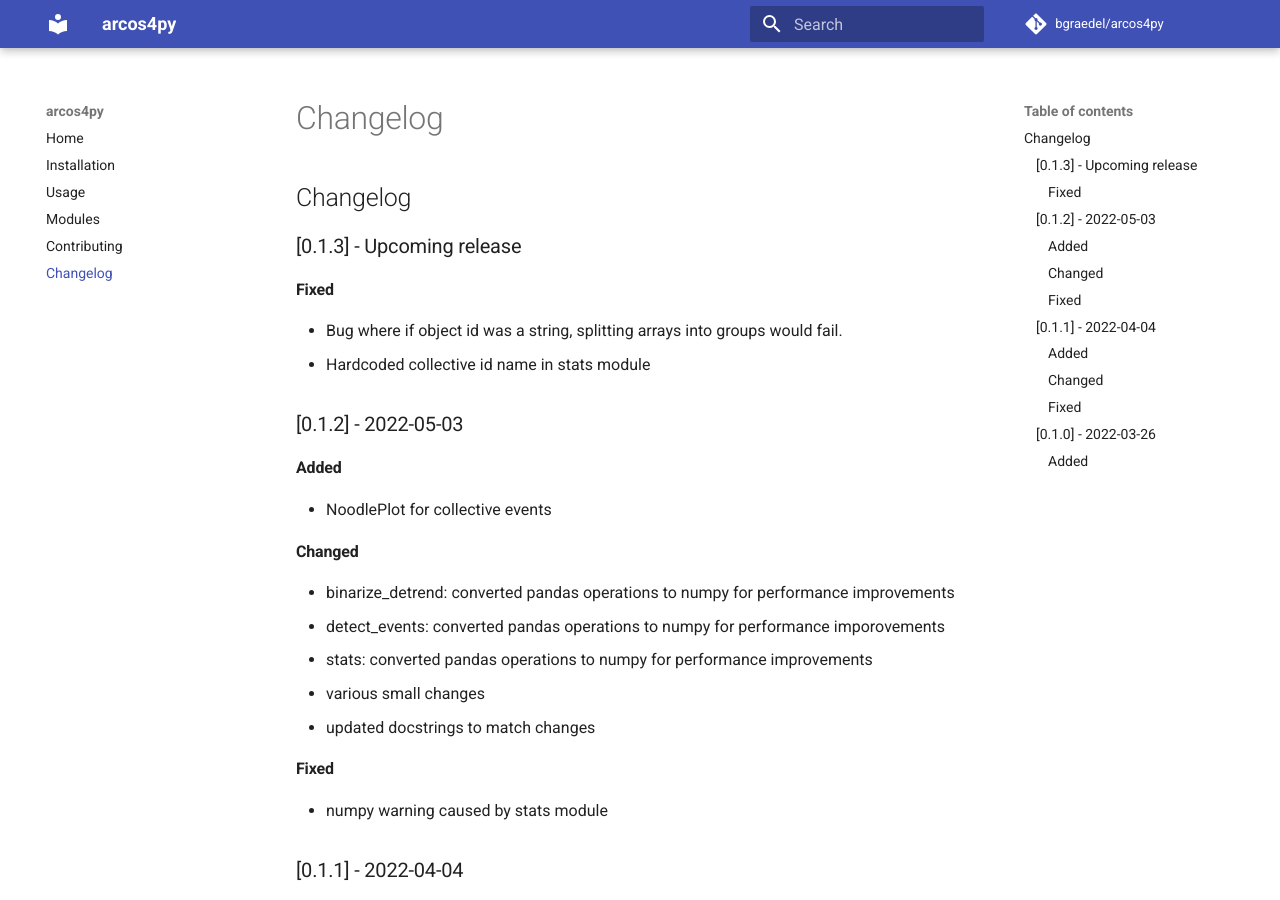
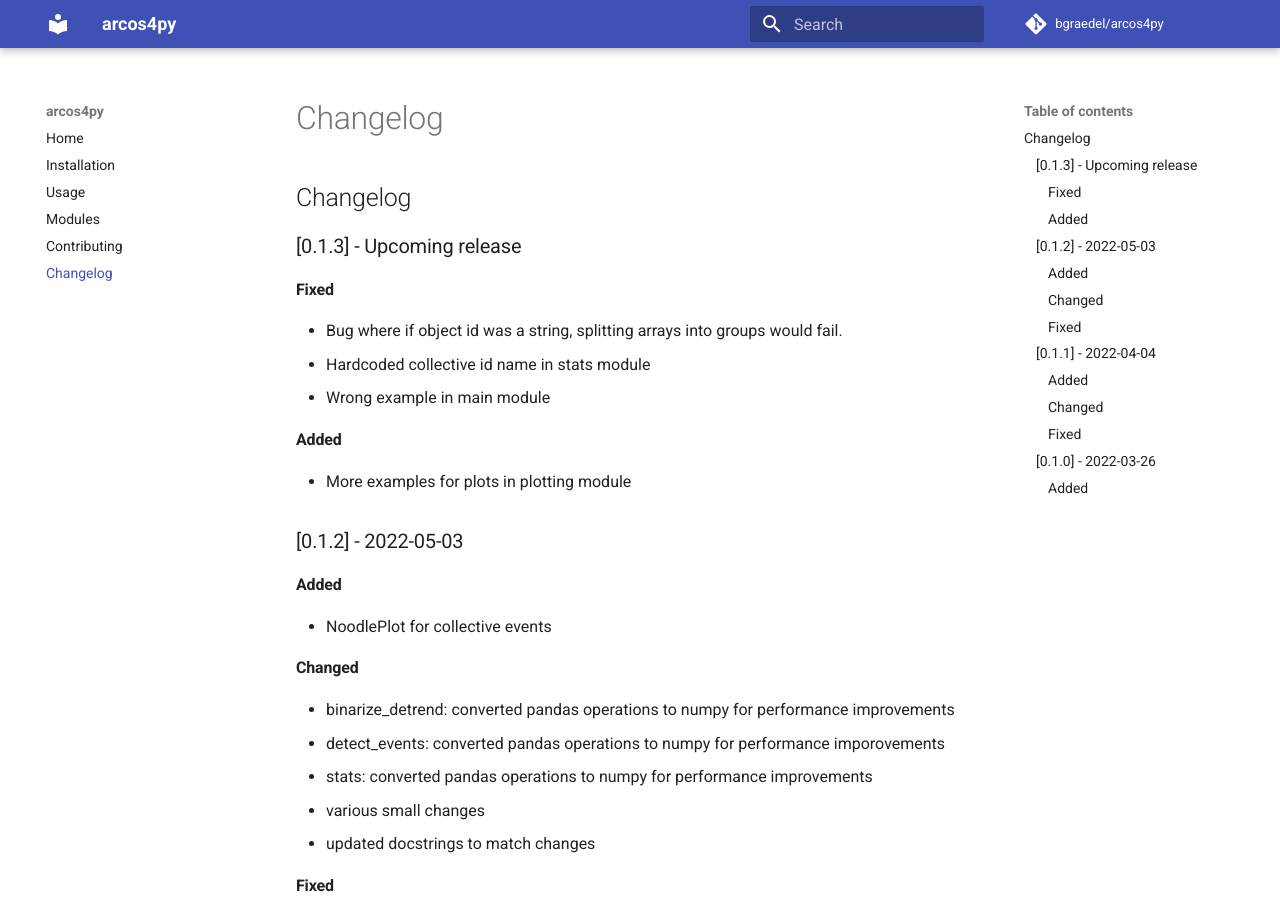
Before and after one commit to bgraedel/arcos4py, an MkDocs documentation site: the page built from docs/changelog.md, in a window 1280 px wide and 900 px high. Built offline with MkDocs 1.6.1 and Material for MkDocs 9.7.7, drawn with Linux system fonts in a browser that asks for light colours; comment, search, counter and statistics services are not loaded.

```diff
--- a/CHANGELOG.md
+++ b/CHANGELOG.md
@@ -3,6 +3,10 @@
 ### Fixed
 - Bug where if object id was a string, splitting arrays into groups would fail.
 - Hardcoded collective id name in stats module
+- Wrong example in main module
+
+### Added
+- More examples for plots in plotting module
 
 ## [0.1.2] - 2022-05-03
 ### Added
--- a/mkdocs.yml
+++ b/mkdocs.yml
@@ -67,7 +67,7 @@ extra:
       link: "mailto:benjamin.graedel@unibe.ch"
   analytics:
     provider: google
-    property: G-308769698
+    property: ${{ secrets.ANALYTICS_SECRET }}
     feedback:
       title: Was this page helpful?
       ratings:
```
